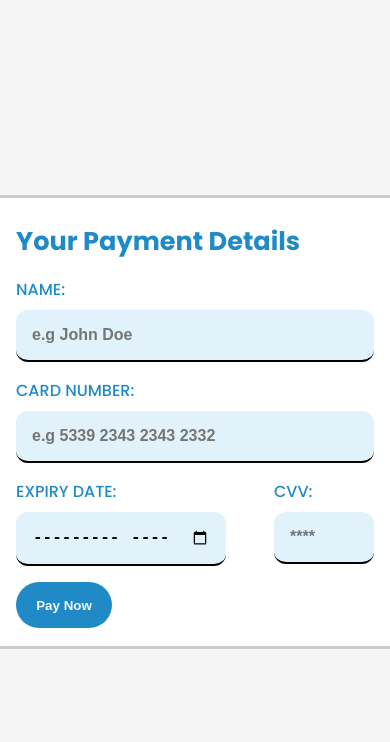
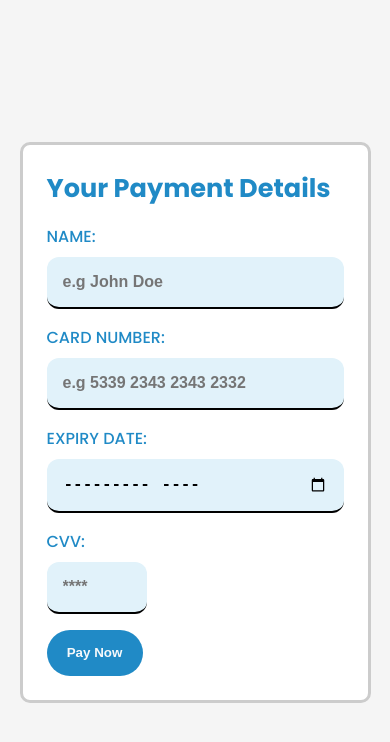
Before and after one commit to danthecm/card-payment, a React (Create React App) app in the folder frontend/: page / in a window 390 px wide. Shown: the top 742 px of the page. Built offline with nearby package versions, Linux system fonts and the light colour scheme.

Commit message:
[FE-feat] make paymentForm and Entire App responsive

```diff
--- a/frontend/src/App.css
+++ b/frontend/src/App.css
@@ -23,3 +23,11 @@ h1 {
   text-transform: capitalize;
   color: #208ac6;
 }
+
+@media screen and (max-width: 768px) {
+  .container {
+    width: 90vw;
+    height: auto;
+  }
+
+}
--- a/frontend/src/components/PaymentForm/PaymentForm.css
+++ b/frontend/src/components/PaymentForm/PaymentForm.css
@@ -78,3 +78,11 @@
   background: gray;
   cursor: not-allowed;
 }
+
+@media screen and (max-width: 768px) {
+  .form-group {
+    flex-direction: column;
+    gap: 16px;
+  }
+
+}
```
